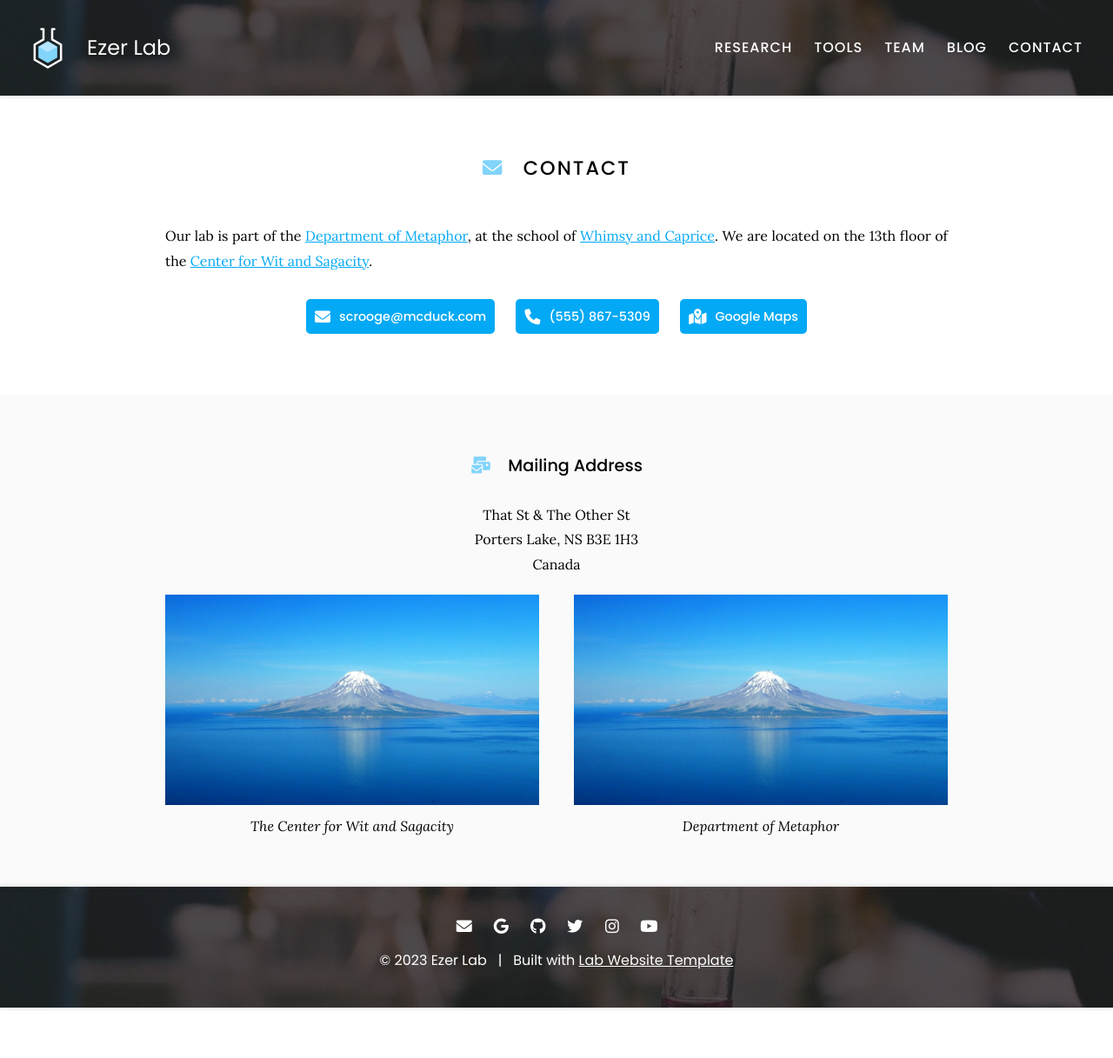
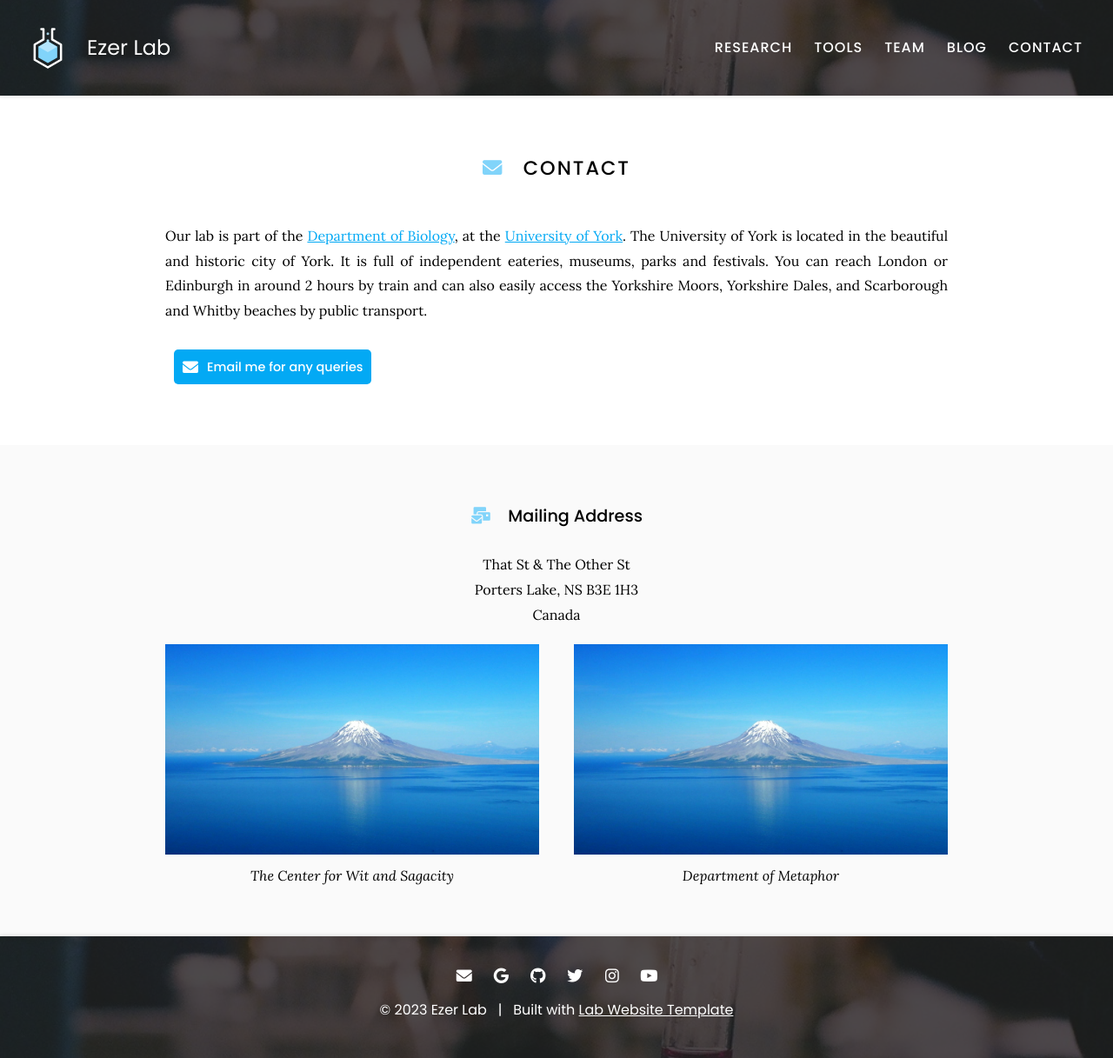
Before and after one commit to stressedplants/labwebsite, a Jekyll site: the page built from contact/index.md, in a window 1280 px wide. Shown: the whole page at 87% size. Built offline with Jekyll 4.4.1, drawn with Linux system fonts in a browser that asks for light colours; before the commit the page ends 1159 px from its top, so only the background shows below that.

Commit message:
Update index.md

```diff
--- a/contact/index.md
+++ b/contact/index.md
@@ -7,36 +7,19 @@ nav:
 
 # <i class="fas fa-envelope"></i>Contact
 
-Our lab is part of the [Department of Metaphor](), at the school of [Whimsy and Caprice]().
-We are located on the 13th floor of the [Center for Wit and Sagacity]().
+Our lab is part of the [Department of Biology](), at the [University of York]().
+The University of York is located in the beautiful and historic city of York.  It is full of independent eateries, museums, parks and festivals.  You can reach London or Edinburgh in around 2 hours by train and can also easily access the Yorkshire Moors, Yorkshire Dales, and Scarborough and Whitby beaches by public transport.
 
 {%
   include link.html
   type="email"
   icon=""
-  text="scrooge@mcduck.com"
+  text="Email me for any queries"
   tooltip=""
-  link="scrooge@mcduck.com"
+  link="daphne.ezer@york.ac.uk"
   style="button"
 %}
-{%
-  include link.html
-  type="phone"
-  icon=""
-  text="(555) 867-5309"
-  tooltip=""
-  link="+1-555-867-5309"
-  style="button"
-%}
-{%
-  include link.html
-  type="address"
-  icon=""
-  text="Google Maps"
-  tooltip="Our location on Google Maps for easy navigation"
-  link="https://www.google.com/maps/place/That+St+%26+The+Other+St,+Porters+Lake,+NS+B3E+1H3,+Canada/@44.7389237,-63.3033296,20.78z/data=!4m5!3m4!1s0x4b5a31023bb02565:0xb9505694e83a53d7!8m2!3d44.7389353!4d-63.3030828"
-  style="button"
-%}
+
 {:.center}
 
 {% include section.html %}
```
